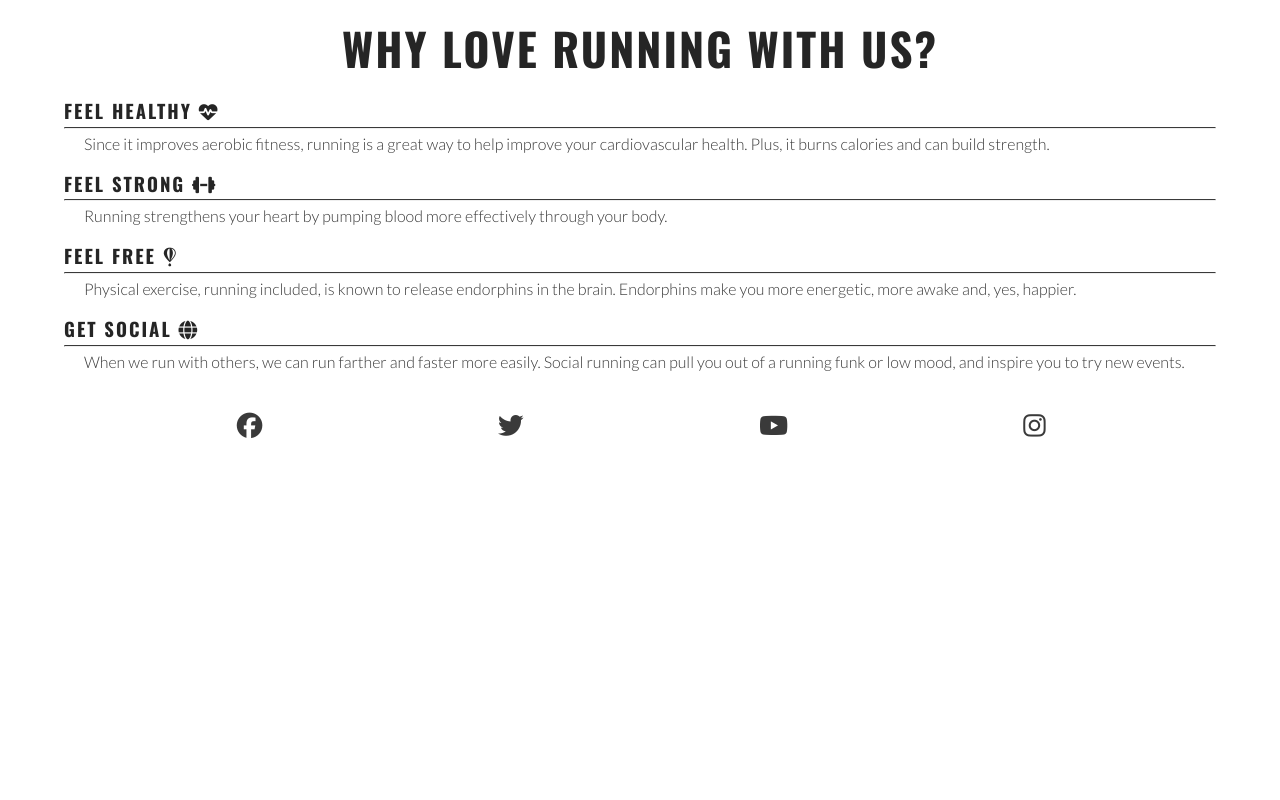
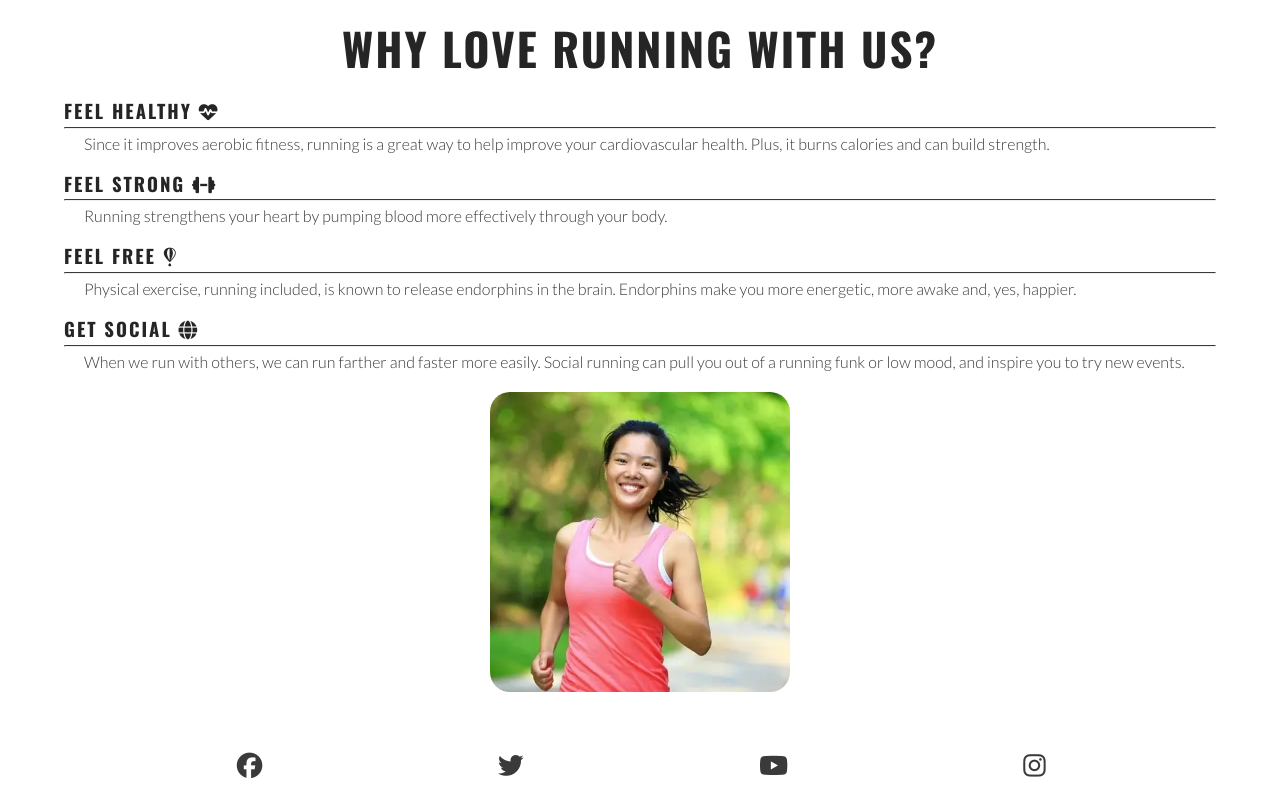
Before and after one commit to GMontaque/LoveRunning, a plain HTML site: page index.html in a window 1280 px wide. Shown: the part 684-1484 px from the top of the page. Before the commit the page ends 1144 px from the top, so only its background shows below. Drawn offline with nearby package versions, Linux system fonts and the light colour scheme.

Commit message:
added circle image to reason section

```diff
--- a/assets/css/style.css
+++ b/assets/css/style.css
@@ -143,6 +143,23 @@ main {
     margin: 5px 0;
 }
 
+#circle-cover-bg {
+    background: url(../images/reasons-image.webp) no-repeat top center/cover;
+    height: 90vw;
+    width: 90vw;
+    margin-bottom: 20px;
+    /* makes the square image into a circle */
+    border-radius: 20px;
+    max-width: 300px;
+    max-height: 300px
+}
+
+#benefits-image {
+    display: flex;
+    align-items: center;
+    justify-content: center;
+}
+
 /* Footer */
 #social-networks {
     text-align: center;
--- a/index.html
+++ b/index.html
@@ -74,6 +74,9 @@
               you out of a running funk or low mood, and inspire you to try new events.</p>
           </div>
         </div>
+        <div id="benefits-image">
+          <div id="circle-cover-bg"></div>
+        </div>
       </div>
     </section>
   </main>
```
Also changed, not shown: assets/images/reasons-image.webp (added).
